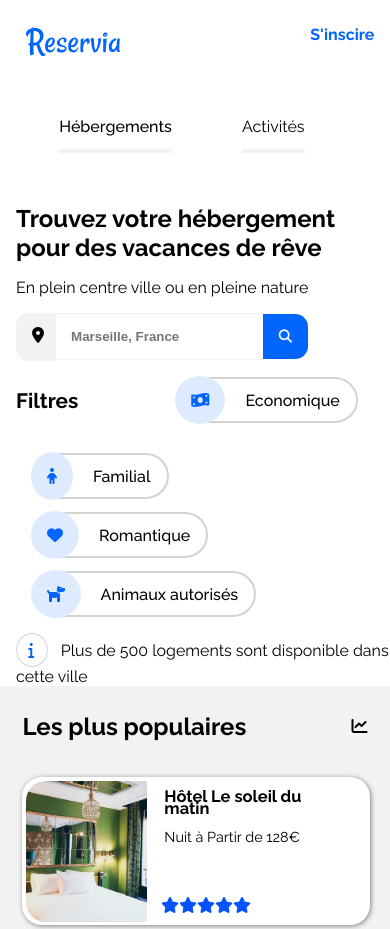
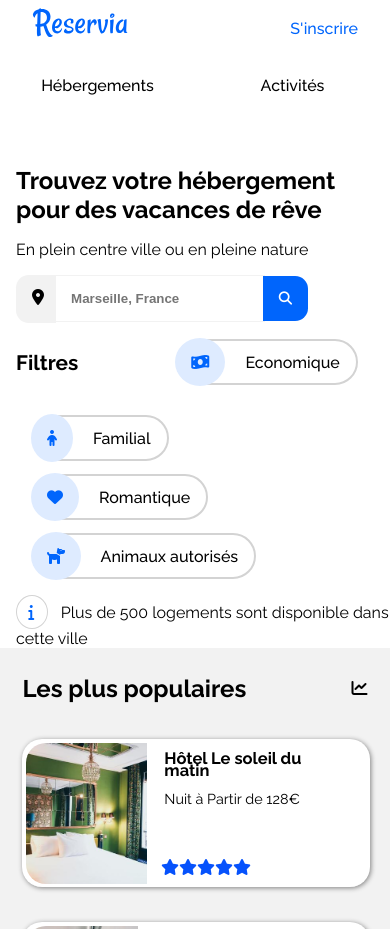
Before and after one commit to SonimJunior/sonimjunior.github.io, a plain HTML site: page index.html in a window 390 px wide. Shown: the top 929 px of the page. Drawn offline with Linux system fonts and the light colour scheme.

Commit message:
Add files via upload

```diff
--- a/index.html
+++ b/index.html
@@ -25,32 +25,16 @@
   <body>
     <main class="main-wrapper">
       <!--HEADER-->
-      <header>
-        <div id="logo">
-          <a href="index.html">
-            <img
-              id="logoreservia"
-              src="src/img/logo/Reservia.svg"
-              alt="Reservia"
-            />
-          </a>
+      <header class="nav-wrapper" id="home">
+        <div class="logo">
+            <a class="brand" href="#home"><img src="src/img/logo/Reservia.svg" alt="Reservia"></a>
         </div>
-        <nav>
-          <div id="headerNav">
-            <div class="headerborder">
-              <ul class="headernavbar">
-                <li>
-                  <a href="#hebergements" id="headerNavHosting" class="active"
-                    >Hébergements</a
-                  >
-                </li>
-                <li>
-                  <a href="#activites" id="headerNavActivity">Activités</a>
-                </li>
-              </ul>
-            </div>
-            <span><a id="headerSignup" href="#">S'inscire</a></span>
-          </div>
+        <div class="header-sign-up"><a href="#signUp">S'inscrire</a></div>
+        <nav class="nav-menu">
+
+            <a class="hosting" href="#hosting">Hébergements</a>
+            <a class="activity" href="#activities">Activités</a>
+
         </nav>
       </header>
       <!--HEADER-->
--- a/style.css
+++ b/style.css
@@ -47,61 +47,58 @@ a:visited {
 }
 
 /*---------------------------------------------------------------------------NAV BAR-----------------------------------------------------------------------*/
-header {
+
+.nav-wrapper {
   display: flex;
-  flex-direction: row;
-  justify-content: space-between;
+  font-weight: 500;
 }
-
-#headerNav {
-  display: flex;
-  flex-direction: row;
-  padding-top: 21px;
-  align-items: baseline;
-  width: 140%;
-}
-
 .logo {
   flex-grow: 3;
 }
 
-#logoreservia {
+.nav-menu {
   display: flex;
-  flex-direction: row;
-  align-items: baseline;
-  padding-top: 19px;
-  padding-left: 25px;
+  text-align: center;
+  align-items: center;
 }
 
-nav ul {
-  list-style-type: none;
-  display: flex;
-}
-
-nav li {
-  margin-right: 70px;
-}
-
-#headerNavHosting {
-  font-weight: 500;
-  color: #0065fc;
-  text-align: center;
-}
-
-.headernavbar a:hover,
-.active {
-  color: #0065fc;
-  border-top: 4px solid #0065fc;
-  padding-top: 33px;
-}
-
-
-#headerSignup {
+.header-sign-up {
   display: flex;
   order: 1;
   flex-direction: row-reverse;
+}
+
+.nav-wrapper a {
+  padding-right: 2rem;
+  padding-bottom: 1rem;
+  padding-left: 2rem;
+  padding-top: 1rem;
+  border-top: 3px solid white;
+  border-bottom: 3px solid white;
+}
+
+.nav-wrapper a:hover {
+  border-top: 3px solid #0065fc;
+  transition-duration: 0.2ms;
   color: #0065fc;
-  font-weight: bold;
+}
+.logo a:hover {
+  border-top: none;
+}
+
+a {
+  text-decoration: none;
+  color: black;
+}
+
+.header-sign-up a {
+  color: #0065fc;
+}
+
+.header-sign-up a:hover {
+  border-top: 3px solid #0065fc;
+  transition-duration: 0.2ms;
+  color: #0065fc;
 }
 /*-------------------------------------------------------------SEARCH BAR--------------------------------------------------------------------*/
 .search-herdertitle {
@@ -534,6 +531,8 @@ h3 {
 /* Extra small devices (portrait phones, less than 576px)*/
 @media screen and (max-width: 575.98px) {
   .main-wrapper {
+    display: flex;
+    flex-wrap: wrap;
     padding: 0em;
     padding-right: 0em;
   }
@@ -541,15 +540,11 @@ h3 {
   a:visited {
     color: rgb(0, 0, 0);
     text-decoration: none;
-}
+  }
 
-  header {
+  .nav-wrapper {
     display: flex;
     flex-wrap: wrap;
-  }
-
-  .headerNav {
-    width: 130%;
   }
 
   .logo {
@@ -557,40 +552,27 @@ h3 {
     height: 50%;
   }
 
-  #headerSignup {
+  .header-sign-up {
     width: 50%;
-    position: absolute;
-    top: 3%;
-    right: 4%;
+    color: #0065fc;
   }
 
-  #headerNavHosting {
-    color: black;
+  .nav-menu {
+    width: 100%;
+    order: 1;
+  }
+  .hosting {
+    width: 50%;
+  }
+  .activity {
+    width: 50%;
   }
 
-  .headernavbar a:hover,
-  .active{
-    color: black;
-    border-top: unset;
-    border-bottom: 4px solid #0065fc;
-    padding-bottom: 13px;
+  .nav-menu a:hover {
+    border-top: 3px solid white;
+    border-bottom: 3px solid #0065fc;
+    transition-duration: 0.2ms;
   }
-
-  .headernavbar a {
-    color: black;
-    border-bottom: 4px solid #f2f2f2;
-    padding-bottom: 13px;
-  }
-
-  .headernavbar {
-    padding-left: 0em;
-    position: relative;
-    left: 3.7em;
-    padding-top: 1em;
-    padding-right: 1em;
-  }
-
-
 
   .search-button {
     border-radius: 0 0.8rem 0.8rem 0;
```
